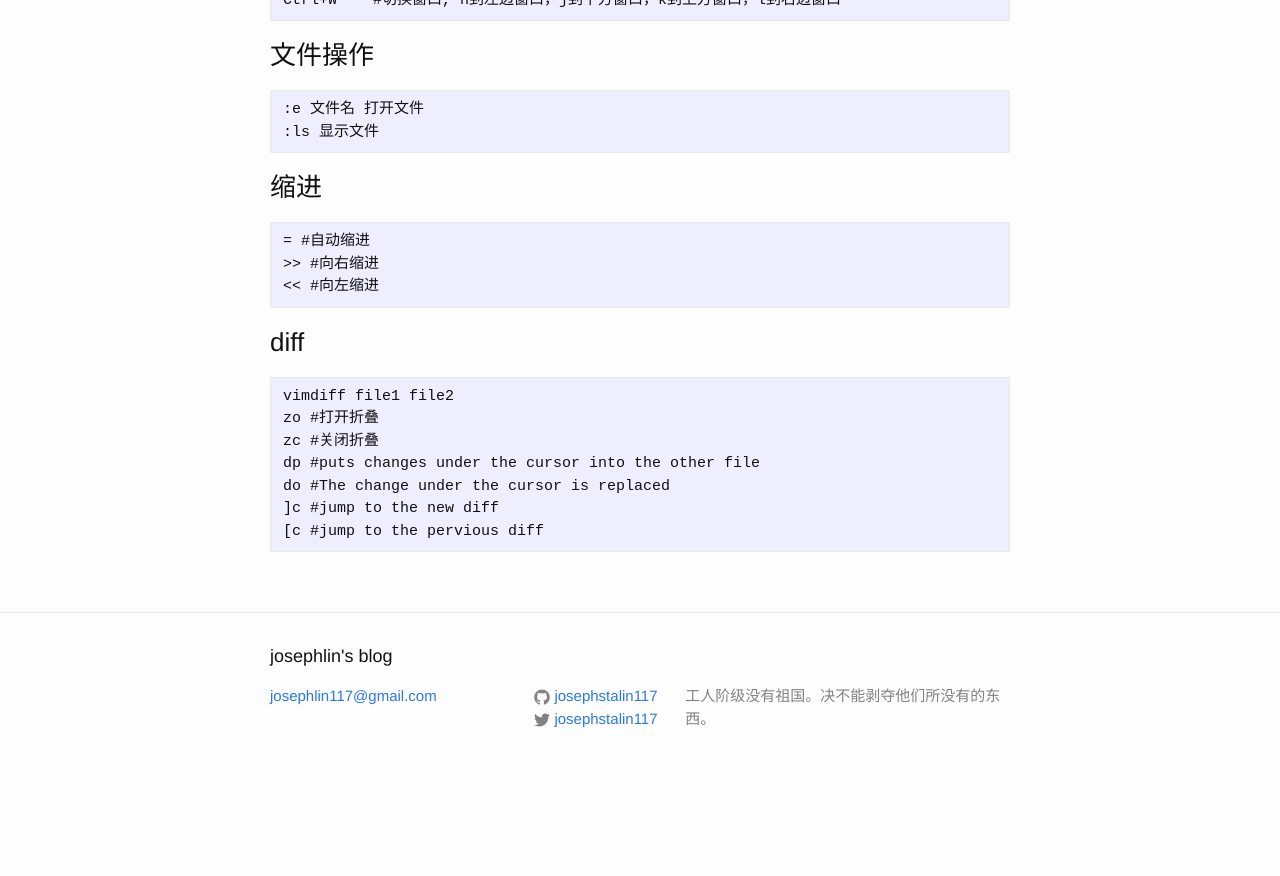
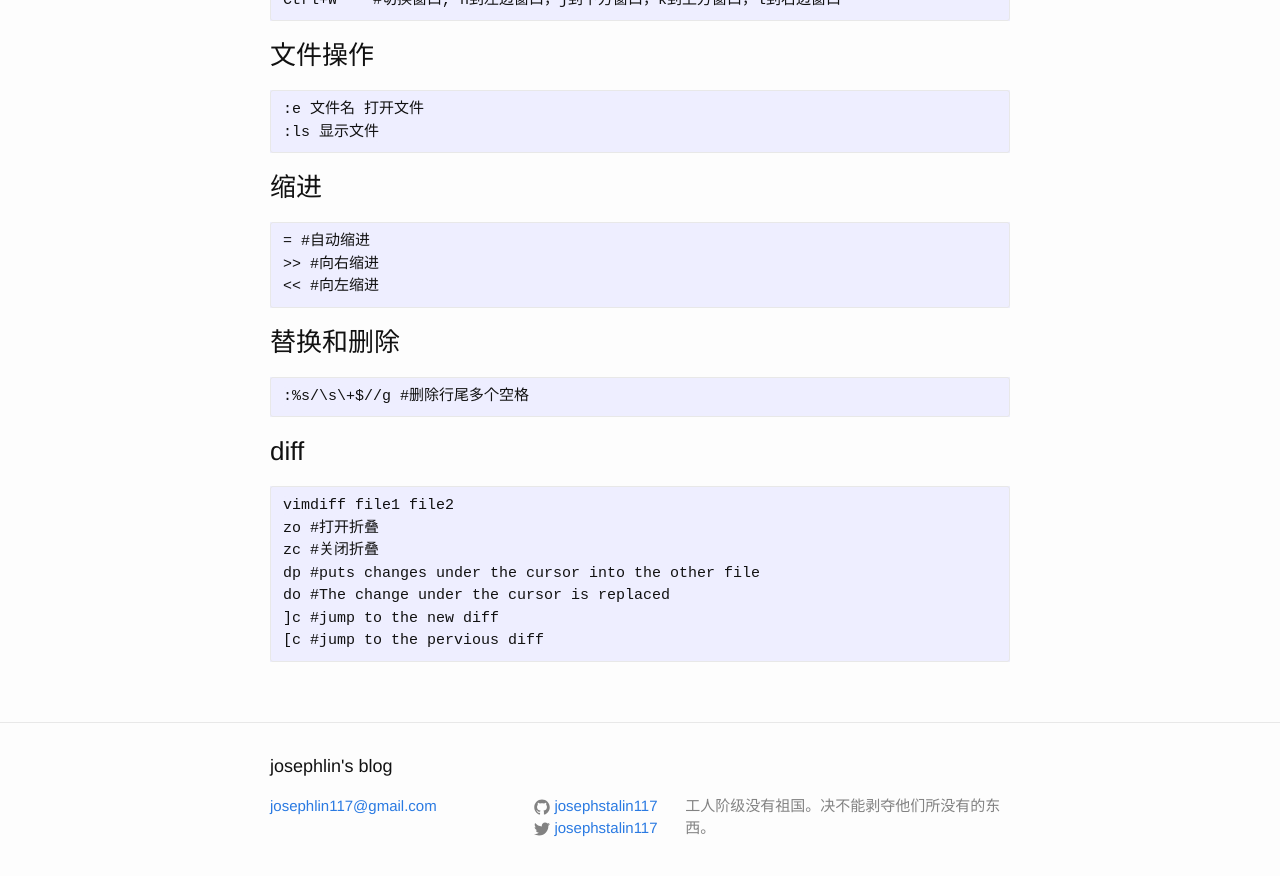
Before and after one commit to josephstalin117/josephstalin117.github.io, a Jekyll site: the page built from _posts/2016-07-03-vim.markdown, in a window 1280 px wide and 900 px high, scrolled down 1898 px. Shown: the top 876 px of the window. Built offline with Jekyll 4.4.1, drawn with Linux system fonts in a browser that asks for light colours; before the commit the page ends 2688 px from its top, so only the background shows below that.

Commit message:
edit vim articel

````diff
--- a/_posts/2016-07-03-vim.markdown
+++ b/_posts/2016-07-03-vim.markdown
@@ -105,6 +105,13 @@ Ctrl+W    #切换窗口, h到左边窗口，j到下方窗口，k到上方窗口
 << #向左缩进
 ```
 
+### 替换和删除
+
+```
+:%s/\s\+$//g #删除行尾多个空格
+```
+
+
 ### diff
 
 ```
````
